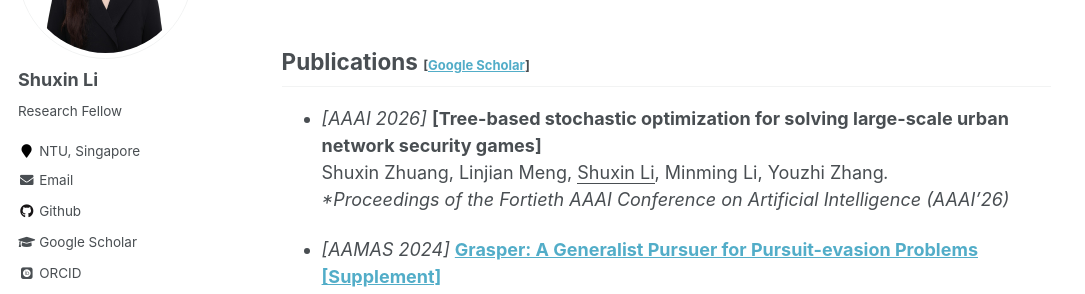
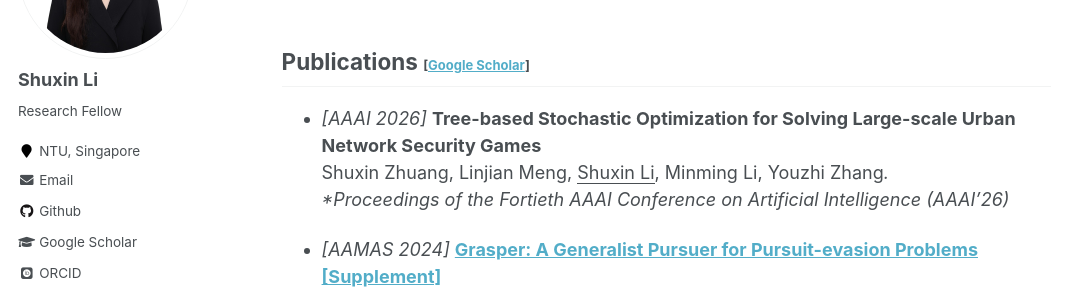
Before and after one commit to ShuxinLi-Info/ShuxinLi-Info.github.io, a Jekyll site: the page built from _pages/about.md, in a window 1280 px wide and 900 px high, scrolled down 386 px. Shown: the part 152-446 px from the top of the window, without its empty margins (0-1085 px from the left). Built offline with Jekyll 4.4.1, drawn with Linux system fonts in a browser that asks for light colours; some web fonts are replaced.

Commit message:
Update about.md

```diff
--- a/_pages/about.md
+++ b/_pages/about.md
@@ -21,7 +21,7 @@ I am currently a **Research Fellow** at Nanyang Technological University (NTU),
 <br/>
 
 ## Publications <span style="font-size:small;">[[Google Scholar](https://scholar.google.com/citations?user=bSksaBYAAAAJ&hl=zh-CN)]</span>
-- *[AAAI 2026]* **[Tree-based stochastic optimization for solving large-scale urban network security games]**
+- *[AAAI 2026]* **Tree-based Stochastic Optimization for Solving Large-scale Urban Network Security Games**
   <br/>
 Shuxin Zhuang, Linjian Meng, <u>Shuxin Li</u>, Minming Li, Youzhi Zhang*.
   <br/>
```
